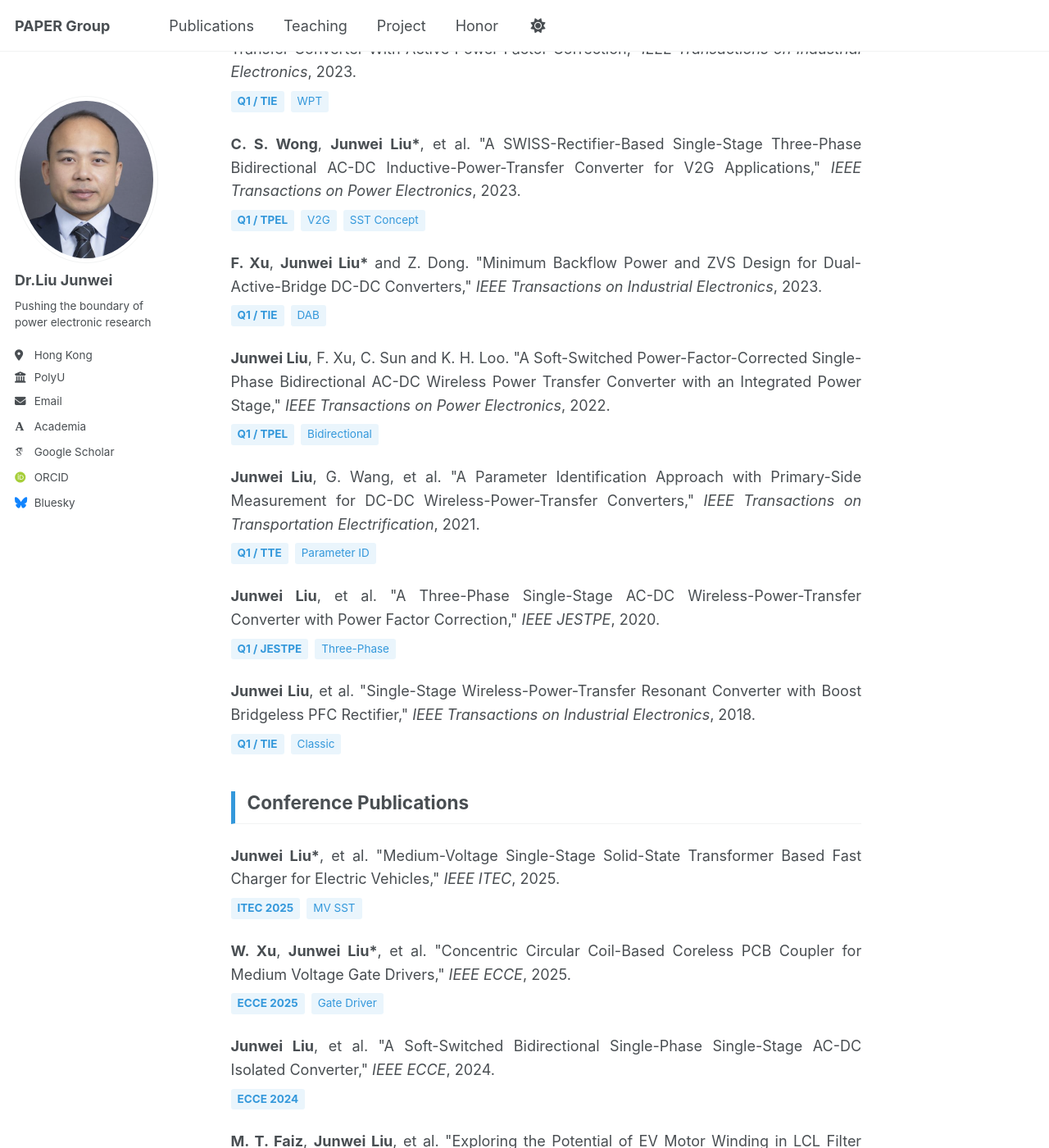
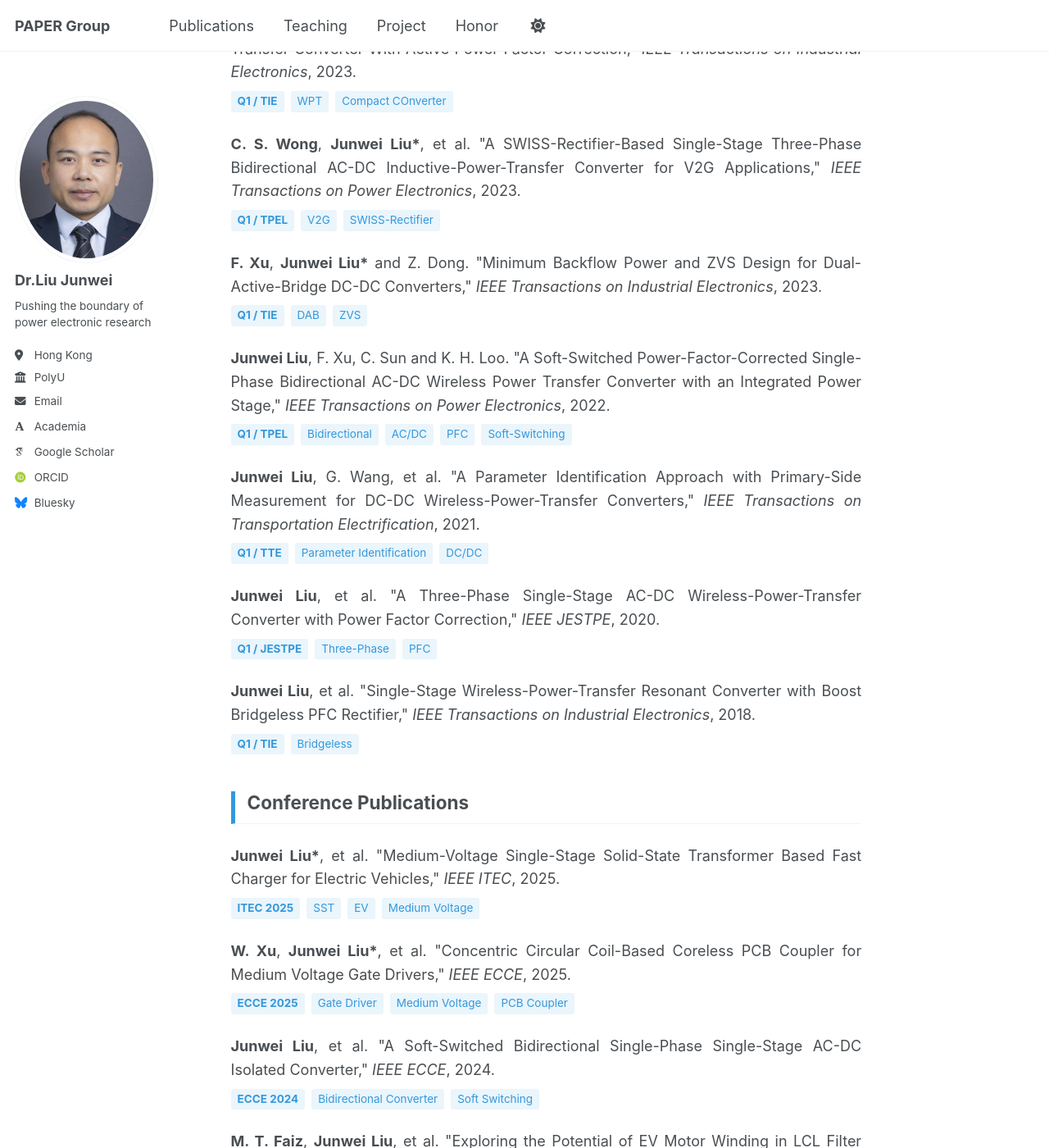
Before and after one commit to xuwenjie404/LiuJW, a Jekyll site: the page built from _pages/publications.html, in a window 1280 px wide and 1400 px high, scrolled down 1308 px. Shown: the whole window at 82% size. Built offline with Jekyll 4.4.1, drawn with Linux system fonts in a browser that asks for light colours; some web fonts are replaced; a script bundle is joined from its source files by our own code; library files that are not in the unit come from our copies; some of the changed text lies outside the part shown.

Commit message:
update the tag of publication

```diff
--- a/_pages/publications.html
+++ b/_pages/publications.html
@@ -36,6 +36,7 @@ author_profile: true
       <div style="margin-top: 8px; display: flex; gap: 8px; flex-wrap: wrap;">
         <span style="background-color: rgba(52, 152, 219, 0.1); color: #3498db; font-size: 0.75em; font-weight: bold; padding: 2px 8px; border-radius: 3px;">Q1 / TPEL</span>
         <span style="background-color: rgba(52, 152, 219, 0.1); color: #3498db; font-size: 0.75em; padding: 2px 8px; border-radius: 3px;">Energy Harvesting</span>
+         <span style="background-color: rgba(52, 152, 219, 0.1); color: #3498db; font-size: 0.75em; padding: 2px 8px; border-radius: 3px;">Electrified Transportation</span>
       </div>
     </li>
 
@@ -44,6 +45,7 @@ author_profile: true
       <div style="margin-top: 8px; display: flex; gap: 8px; flex-wrap: wrap;">
         <span style="background-color: rgba(52, 152, 219, 0.1); color: #3498db; font-size: 0.75em; font-weight: bold; padding: 2px 8px; border-radius: 3px;">Q1 / TPEL</span>
         <span style="background-color: rgba(52, 152, 219, 0.1); color: #3498db; font-size: 0.75em; padding: 2px 8px; border-radius: 3px;">SiC</span>
+         <span style="background-color: rgba(52, 152, 219, 0.1); color: #3498db; font-size: 0.75em; padding: 2px 8px; border-radius: 3px;">Gate Oxide Degradation</span>
         <span style="background-color: rgba(52, 152, 219, 0.1); color: #3498db; font-size: 0.75em; padding: 2px 8px; border-radius: 3px;">Reliability</span>
       </div>
     </li>
@@ -52,7 +54,8 @@ author_profile: true
       <strong>Y. Zhang</strong>, <strong>Junwei Liu</strong>, et al. "Multi-degree-of-freedom decoupled mechanism for improving energy harvesting performance of wave energy converter," <em>Energy Conversion and Management</em>, 2025.
       <div style="margin-top: 8px; display: flex; gap: 8px; flex-wrap: wrap;">
         <span style="background-color: rgba(52, 152, 219, 0.1); color: #3498db; font-size: 0.75em; font-weight: bold; padding: 2px 8px; border-radius: 3px;">Q1 / ECM</span>
-        <span style="background-color: rgba(52, 152, 219, 0.1); color: #3498db; font-size: 0.75em; padding: 2px 8px; border-radius: 3px;">IF: 9.9</span>
+        <span style="background-color: rgba(52, 152, 219, 0.1); color: #3498db; font-size: 0.75em; padding: 2px 8px; border-radius: 3px;">Energy Harvesting</span>
+         <span style="background-color: rgba(52, 152, 219, 0.1); color: #3498db; font-size: 0.75em; padding: 2px 8px; border-radius: 3px;">Wave Energy Converter</span>
       </div>
     </li>
 
@@ -69,6 +72,7 @@ author_profile: true
       <div style="margin-top: 8px; display: flex; gap: 8px; flex-wrap: wrap;">
         <span style="background-color: rgba(52, 152, 219, 0.1); color: #3498db; font-size: 0.75em; font-weight: bold; padding: 2px 8px; border-radius: 3px;">Q1 / TIE</span>
         <span style="background-color: rgba(52, 152, 219, 0.1); color: #3498db; font-size: 0.75em; padding: 2px 8px; border-radius: 3px;">WPT</span>
+        <span style="background-color: rgba(52, 152, 219, 0.1); color: #3498db; font-size: 0.75em; padding: 2px 8px; border-radius: 3px;"> Bidirectional Converters</span>
       </div>
     </li>
 
@@ -78,6 +82,7 @@ author_profile: true
         <span style="background-color: rgba(52, 152, 219, 0.1); color: #3498db; font-size: 0.75em; font-weight: bold; padding: 2px 8px; border-radius: 3px;">Q1 / TPEL</span>
         <span style="background-color: rgba(52, 152, 219, 0.1); color: #3498db; font-size: 0.75em; padding: 2px 8px; border-radius: 3px;">Three-Phase</span>
         <span style="background-color: rgba(52, 152, 219, 0.1); color: #3498db; font-size: 0.75em; padding: 2px 8px; border-radius: 3px;">PFC</span>
+        <span style="background-color: rgba(52, 152, 219, 0.1); color: #3498db; font-size: 0.75em; padding: 2px 8px; border-radius: 3px;">Integrated</span>
       </div>
     </li>
 
@@ -86,6 +91,7 @@ author_profile: true
       <div style="margin-top: 8px; display: flex; gap: 8px; flex-wrap: wrap;">
         <span style="background-color: rgba(52, 152, 219, 0.1); color: #3498db; font-size: 0.75em; font-weight: bold; padding: 2px 8px; border-radius: 3px;">Q1 / TIE</span>
         <span style="background-color: rgba(52, 152, 219, 0.1); color: #3498db; font-size: 0.75em; padding: 2px 8px; border-radius: 3px;">WPT</span>
+        <span style="background-color: rgba(52, 152, 219, 0.1); color: #3498db; font-size: 0.75em; padding: 2px 8px; border-radius: 3px;">Compact COnverter</span>
       </div>
     </li>
 
@@ -94,7 +100,7 @@ author_profile: true
       <div style="margin-top: 8px; display: flex; gap: 8px; flex-wrap: wrap;">
         <span style="background-color: rgba(52, 152, 219, 0.1); color: #3498db; font-size: 0.75em; font-weight: bold; padding: 2px 8px; border-radius: 3px;">Q1 / TPEL</span>
         <span style="background-color: rgba(52, 152, 219, 0.1); color: #3498db; font-size: 0.75em; padding: 2px 8px; border-radius: 3px;">V2G</span>
-        <span style="background-color: rgba(52, 152, 219, 0.1); color: #3498db; font-size: 0.75em; padding: 2px 8px; border-radius: 3px;">SST Concept</span>
+        <span style="background-color: rgba(52, 152, 219, 0.1); color: #3498db; font-size: 0.75em; padding: 2px 8px; border-radius: 3px;">SWISS-Rectifier</span>
       </div>
     </li>
 
@@ -103,6 +109,7 @@ author_profile: true
       <div style="margin-top: 8px; display: flex; gap: 8px; flex-wrap: wrap;">
         <span style="background-color: rgba(52, 152, 219, 0.1); color: #3498db; font-size: 0.75em; font-weight: bold; padding: 2px 8px; border-radius: 3px;">Q1 / TIE</span>
         <span style="background-color: rgba(52, 152, 219, 0.1); color: #3498db; font-size: 0.75em; padding: 2px 8px; border-radius: 3px;">DAB</span>
+        <span style="background-color: rgba(52, 152, 219, 0.1); color: #3498db; font-size: 0.75em; padding: 2px 8px; border-radius: 3px;">ZVS</span>
       </div>
     </li>
 
@@ -111,6 +118,9 @@ author_profile: true
       <div style="margin-top: 8px; display: flex; gap: 8px; flex-wrap: wrap;">
         <span style="background-color: rgba(52, 152, 219, 0.1); color: #3498db; font-size: 0.75em; font-weight: bold; padding: 2px 8px; border-radius: 3px;">Q1 / TPEL</span>
         <span style="background-color: rgba(52, 152, 219, 0.1); color: #3498db; font-size: 0.75em; padding: 2px 8px; border-radius: 3px;">Bidirectional</span>
+        <span style="background-color: rgba(52, 152, 219, 0.1); color: #3498db; font-size: 0.75em; padding: 2px 8px; border-radius: 3px;">AC/DC</span>
+        <span style="background-color: rgba(52, 152, 219, 0.1); color: #3498db; font-size: 0.75em; padding: 2px 8px; border-radius: 3px;">PFC</span>
+        <span style="background-color: rgba(52, 152, 219, 0.1); color: #3498db; font-size: 0.75em; padding: 2px 8px; border-radius: 3px;">Soft-Switching</span>
       </div>
     </li>
 
@@ -118,7 +128,8 @@ author_profile: true
       <strong>Junwei Liu</strong>, G. Wang, et al. "A Parameter Identification Approach with Primary-Side Measurement for DC-DC Wireless-Power-Transfer Converters," <em>IEEE Transactions on Transportation Electrification</em>, 2021.
       <div style="margin-top: 8px; display: flex; gap: 8px; flex-wrap: wrap;">
         <span style="background-color: rgba(52, 152, 219, 0.1); color: #3498db; font-size: 0.75em; font-weight: bold; padding: 2px 8px; border-radius: 3px;">Q1 / TTE</span>
-        <span style="background-color: rgba(52, 152, 219, 0.1); color: #3498db; font-size: 0.75em; padding: 2px 8px; border-radius: 3px;">Parameter ID</span>
+        <span style="background-color: rgba(52, 152, 219, 0.1); color: #3498db; font-size: 0.75em; padding: 2px 8px; border-radius: 3px;">Parameter Identification</span>
+        <span style="background-color: rgba(52, 152, 219, 0.1); color: #3498db; font-size: 0.75em; padding: 2px 8px; border-radius: 3px;">DC/DC</span>
       </div>
     </li>
 
@@ -127,6 +138,7 @@ author_profile: true
       <div style="margin-top: 8px; display: flex; gap: 8px; flex-wrap: wrap;">
         <span style="background-color: rgba(52, 152, 219, 0.1); color: #3498db; font-size: 0.75em; font-weight: bold; padding: 2px 8px; border-radius: 3px;">Q1 / JESTPE</span>
         <span style="background-color: rgba(52, 152, 219, 0.1); color: #3498db; font-size: 0.75em; padding: 2px 8px; border-radius: 3px;">Three-Phase</span>
+        <span style="background-color: rgba(52, 152, 219, 0.1); color: #3498db; font-size: 0.75em; padding: 2px 8px; border-radius: 3px;">PFC</span>
       </div>
     </li>
 
@@ -134,7 +146,7 @@ author_profile: true
       <strong>Junwei Liu</strong>, et al. "Single-Stage Wireless-Power-Transfer Resonant Converter with Boost Bridgeless PFC Rectifier," <em>IEEE Transactions on Industrial Electronics</em>, 2018.
       <div style="margin-top: 8px; display: flex; gap: 8px; flex-wrap: wrap;">
         <span style="background-color: rgba(52, 152, 219, 0.1); color: #3498db; font-size: 0.75em; font-weight: bold; padding: 2px 8px; border-radius: 3px;">Q1 / TIE</span>
-        <span style="background-color: rgba(52, 152, 219, 0.1); color: #3498db; font-size: 0.75em; padding: 2px 8px; border-radius: 3px;">Classic</span>
+        <span style="background-color: rgba(52, 152, 219, 0.1); color: #3498db; font-size: 0.75em; padding: 2px 8px; border-radius: 3px;">Bridgeless</span>
       </div>
     </li>
 
@@ -148,7 +160,9 @@ author_profile: true
       <strong>Junwei Liu*</strong>, et al. "Medium-Voltage Single-Stage Solid-State Transformer Based Fast Charger for Electric Vehicles," <em>IEEE ITEC</em>, 2025.
       <div style="margin-top: 8px; display: flex; gap: 8px; flex-wrap: wrap;">
         <span style="background-color: rgba(52, 152, 219, 0.1); color: #3498db; font-size: 0.75em; font-weight: bold; padding: 2px 8px; border-radius: 3px;">ITEC 2025</span>
-        <span style="background-color: rgba(52, 152, 219, 0.1); color: #3498db; font-size: 0.75em; padding: 2px 8px; border-radius: 3px;">MV SST</span>
+        <span style="background-color: rgba(52, 152, 219, 0.1); color: #3498db; font-size: 0.75em; padding: 2px 8px; border-radius: 3px;">SST</span>
+        <span style="background-color: rgba(52, 152, 219, 0.1); color: #3498db; font-size: 0.75em; padding: 2px 8px; border-radius: 3px;">EV</span>
+        <span style="background-color: rgba(52, 152, 219, 0.1); color: #3498db; font-size: 0.75em; padding: 2px 8px; border-radius: 3px;">Medium Voltage</span>
       </div>
     </li>
 
@@ -157,6 +171,8 @@ author_profile: true
       <div style="margin-top: 8px; display: flex; gap: 8px; flex-wrap: wrap;">
         <span style="background-color: rgba(52, 152, 219, 0.1); color: #3498db; font-size: 0.75em; font-weight: bold; padding: 2px 8px; border-radius: 3px;">ECCE 2025</span>
         <span style="background-color: rgba(52, 152, 219, 0.1); color: #3498db; font-size: 0.75em; padding: 2px 8px; border-radius: 3px;">Gate Driver</span>
+        <span style="background-color: rgba(52, 152, 219, 0.1); color: #3498db; font-size: 0.75em; padding: 2px 8px; border-radius: 3px;">Medium Voltage</span>
+        <span style="background-color: rgba(52, 152, 219, 0.1); color: #3498db; font-size: 0.75em; padding: 2px 8px; border-radius: 3px;">PCB Coupler</span>
       </div>
     </li>
 
@@ -164,6 +180,8 @@ author_profile: true
       <strong>Junwei Liu</strong>, et al. "A Soft-Switched Bidirectional Single-Phase Single-Stage AC-DC Isolated Converter," <em>IEEE ECCE</em>, 2024.
       <div style="margin-top: 8px; display: flex; gap: 8px; flex-wrap: wrap;">
         <span style="background-color: rgba(52, 152, 219, 0.1); color: #3498db; font-size: 0.75em; font-weight: bold; padding: 2px 8px; border-radius: 3px;">ECCE 2024</span>
+        <span style="background-color: rgba(52, 152, 219, 0.1); color: #3498db; font-size: 0.75em; padding: 2px 8px; border-radius: 3px;">Bidirectional Converter</span>
+        <span style="background-color: rgba(52, 152, 219, 0.1); color: #3498db; font-size: 0.75em; padding: 2px 8px; border-radius: 3px;">Soft Switching</span>
       </div>
     </li>
 
@@ -171,6 +189,7 @@ author_profile: true
       <strong>M. T. Faiz</strong>, <strong>Junwei Liu</strong>, et al. "Exploring the Potential of EV Motor Winding in LCL Filter Design for On-Board Chargers," <em>EPE’23 ECCE Europe</em>, 2023.
       <div style="margin-top: 8px; display: flex; gap: 8px; flex-wrap: wrap;">
         <span style="background-color: rgba(52, 152, 219, 0.1); color: #3498db; font-size: 0.75em; font-weight: bold; padding: 2px 8px; border-radius: 3px;">ECCE Europe</span>
+        <span style="background-color: rgba(52, 152, 219, 0.1); color: #3498db; font-size: 0.75em; padding: 2px 8px; border-radius: 3px;">EV</span>
       </div>
     </li>
   </ul>
```
